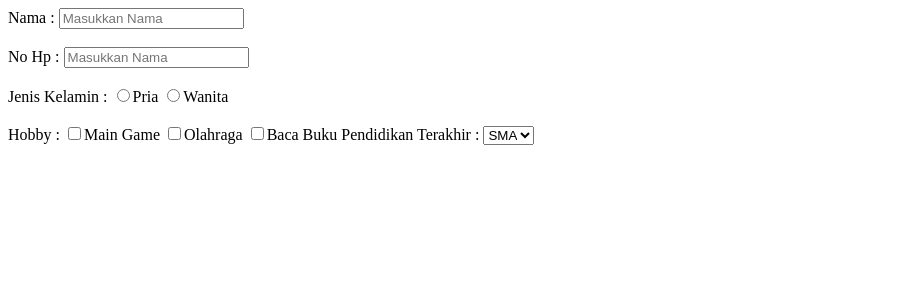
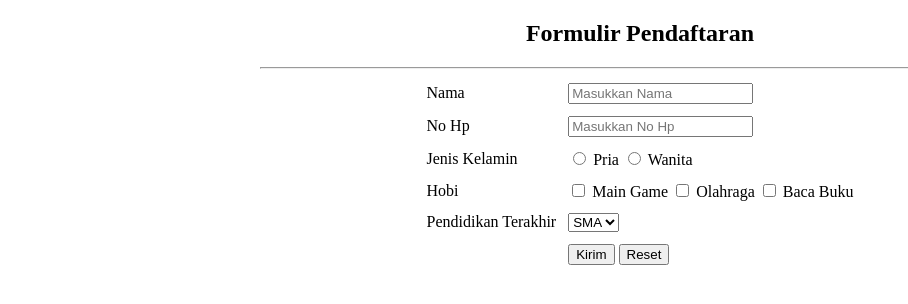
Before and after one commit to luthfie257/latihan-git-4, a plain HTML site: page form.html in a window 1280 px wide. Shown: the whole page, without its empty margins (0-908 px from the left). Drawn offline with Linux system fonts and the light colour scheme.

Commit message:
Merubah Tampilan Form

```diff
--- a/form.html
+++ b/form.html
@@ -6,43 +6,56 @@
     <title>Form</title>
   </head>
   <body>
-    <div>
+    <h2 align="center">Formulir Pendaftaran</h2>
+    <hr width="60%" />
+
     <form>
-        <label>Nama :</label>
+      <table cellpadding="6" cellspacing="0" align="center">
+        <tr>
+          <td><label for="nama">Nama</label></td>
+          <td>
             <input
               type="text"
               id="nama"
               name="nama"
               placeholder="Masukkan Nama"
-        /><br /><br />
-        <label>No Hp :</label>
+            />
+          </td>
+        </tr>
+        <tr>
+          <td><label for="nohp">No Hp</label></td>
+          <td>
             <input
               type="text"
-          id="nama"
-          name="nama"
-          placeholder="Masukkan Nama"
-        /><br /><br />
-        <label>Jenis Kelamin :</label>
-        <input type="radio" name="jeniskelamin" id="pria" /><label for="pria"
-          >Pria</label
-        >
-        <input type="radio" name="jeniskelamin" id="wanita" /><label
-          for="wanita"
-          >Wanita</label
-        ><br /><br />
-        <label>Hobby :</label>
-        <input type="checkbox" name="game" id="game" /><label for="game"
-          >Main Game</label
-        >
-        <input type="checkbox" name="olahraga" id="olahraga" /><label
-          for="olahraga"
-          >Olahraga</label
-        >
-        <input type="checkbox" name="bacabuku" id="bacabuku" /><label
-          for="bacabuku"
-          >Baca Buku</label
-        >
-        <label>Pendidikan Terakhir : </label>
+              id="nohp"
+              name="nohp"
+              placeholder="Masukkan No Hp"
+            />
+          </td>
+        </tr>
+        <tr>
+          <td><label>Jenis Kelamin</label></td>
+          <td>
+            <input type="radio" name="jeniskelamin" id="pria" />
+            <label for="pria">Pria</label>
+            <input type="radio" name="jeniskelamin" id="wanita" />
+            <label for="wanita">Wanita</label>
+          </td>
+        </tr>
+        <tr>
+          <td><label>Hobi</label></td>
+          <td>
+            <input type="checkbox" name="game" id="game" />
+            <label for="game">Main Game</label>
+            <input type="checkbox" name="olahraga" id="olahraga" />
+            <label for="olahraga">Olahraga</label>
+            <input type="checkbox" name="bacabuku" id="bacabuku" />
+            <label for="bacabuku">Baca Buku</label>
+          </td>
+        </tr>
+        <tr>
+          <td><label for="lulusan">Pendidikan Terakhir</label></td>
+          <td>
             <select name="lulusan" id="lulusan">
               <option value="sma">SMA</option>
               <option value="d3">D3</option>
@@ -50,7 +63,16 @@
               <option value="s2">S2</option>
               <option value="s3">S3</option>
             </select>
+          </td>
+        </tr>
+        <tr>
+          <td></td>
+          <td>
+            <input type="submit" value="Kirim" />
+            <input type="reset" value="Reset" />
+          </td>
+        </tr>
+      </table>
     </form>
-    </div>
   </body>
 </html>
```
Lines whose indentation alone changed are shown as unchanged.
